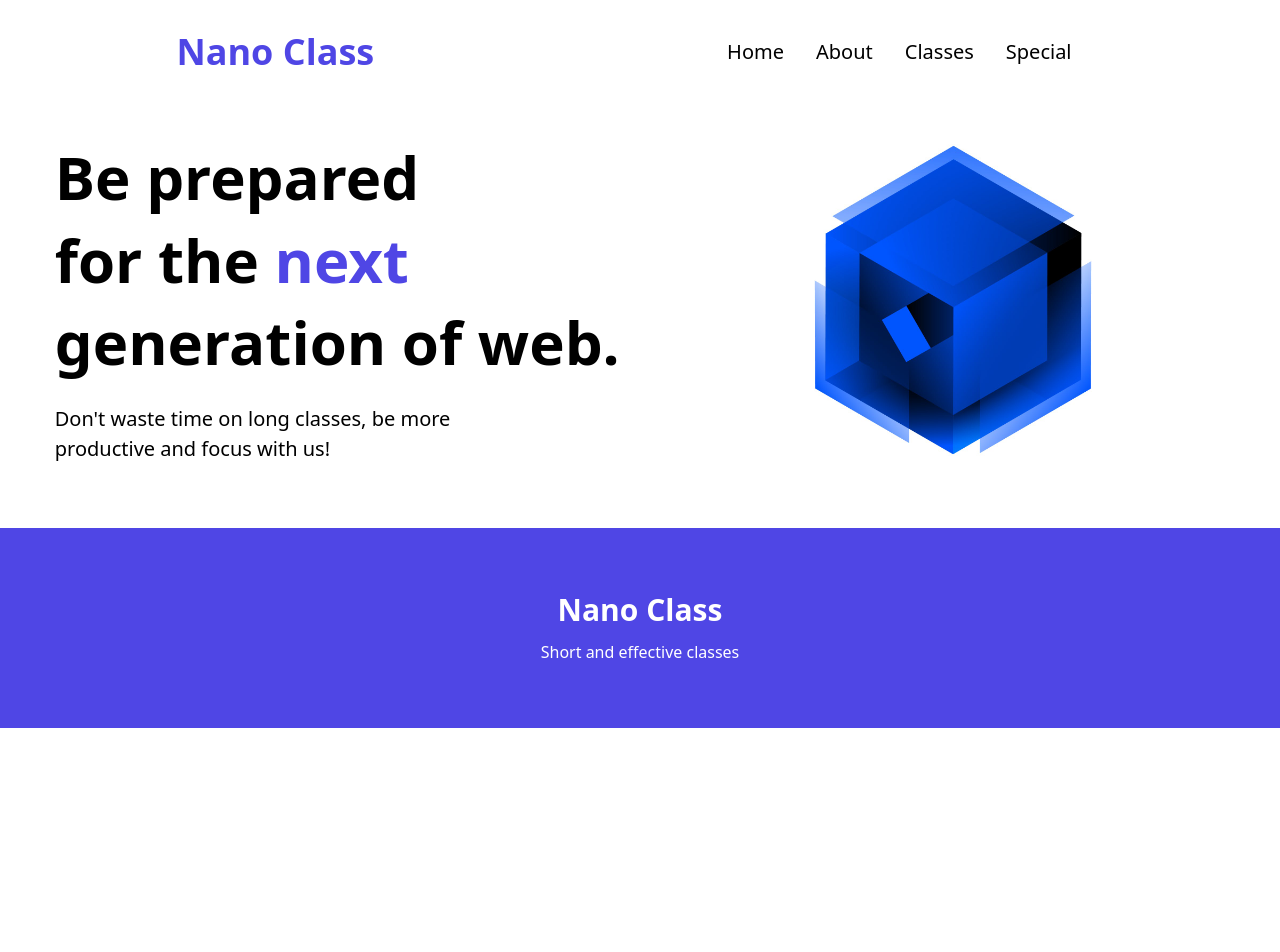
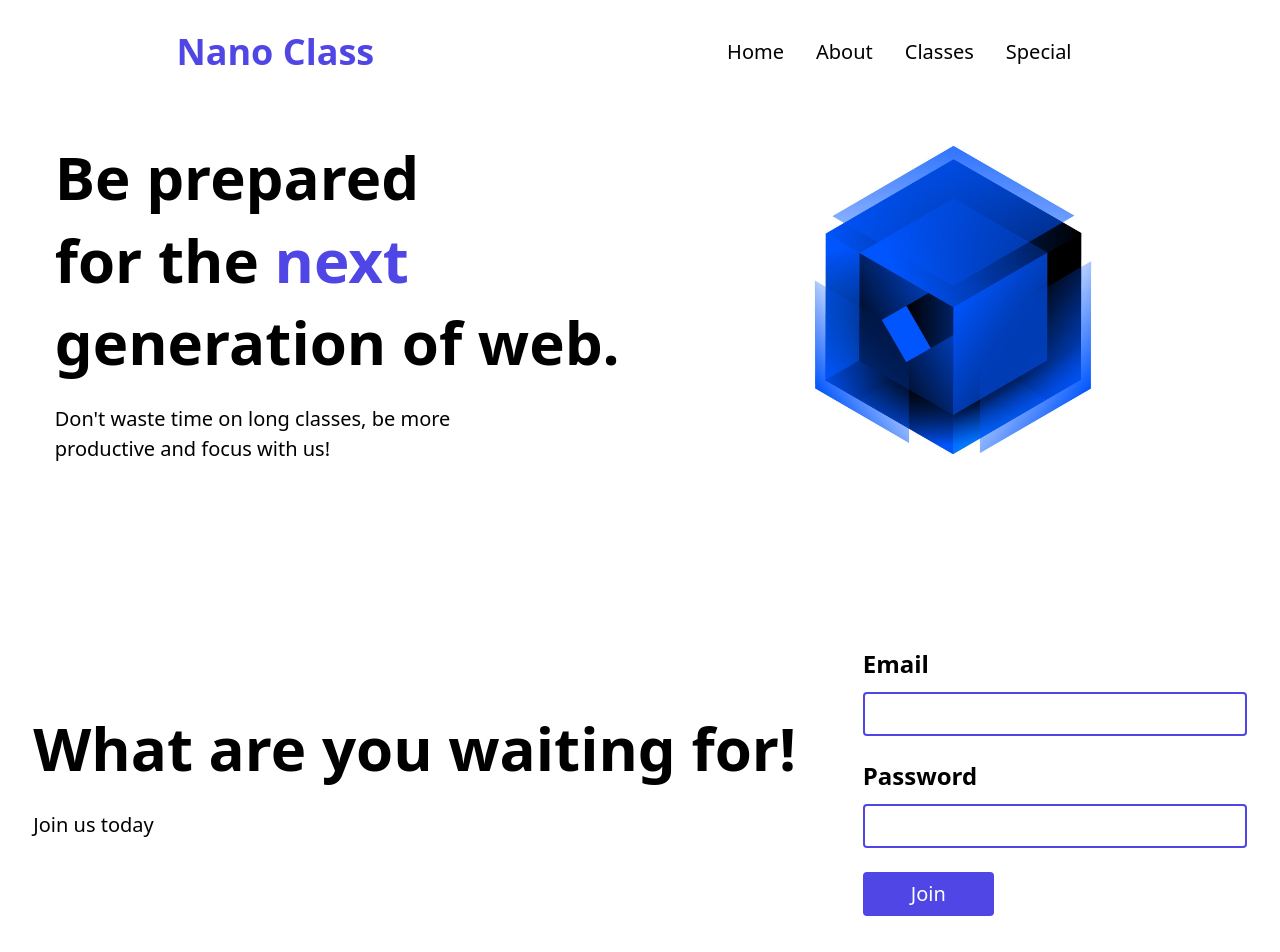
Before and after one commit to moeen-mahmud/nano-class, a React (Create React App) app: page / in a window 1280 px wide. Shown: the top 952 px of the page. Before the commit the page ends 800 px from the top, so only its background shows below. Built offline with nearby package versions, Linux system fonts and the light colour scheme.

Commit message:
work in progress

```diff
--- a/src/components/Home/Home.js
+++ b/src/components/Home/Home.js
@@ -2,6 +2,7 @@ import React from "react";
 
 const Home = () => {
   return (
+    <>
       <div className="flex justify-around items-center my-8">
         <div className="ml-12 leading-loose">
           <h2 className="text-6xl leading-snug font-bold">
@@ -24,6 +25,46 @@ const Home = () => {
           />
         </div>
       </div>
+      <div className="flex justify-around items-center py-32">
+        <div>
+          <h2 className="text-6xl leading-snug font-bold">
+            What are you waiting for!
+          </h2>
+          <p className="text-xl leading-normal mt-5">Join us today</p>
+        </div>
+        <div>
+          <div className="my-6">
+            <label
+              htmlFor="email"
+              className="block text-2xl font-semibold mb-3"
+            >
+              Email
+            </label>
+            <input
+              type="email"
+              name="email"
+              className="border-2 rounded border-indigo-600 w-96 p-2"
+            />
+          </div>
+          <div className="mt-6">
+            <label
+              htmlFor="password"
+              className="block text-2xl font-semibold mb-3"
+            >
+              Password
+            </label>
+            <input
+              type="password"
+              name="email"
+              className="border-2 rounded border-indigo-600 w-96 p-2"
+            />
+          </div>
+          <button className="mt-6 mb-2 bg-indigo-600 text-white rounded px-12 py-2 text-xl">
+            Join
+          </button>
+        </div>
+      </div>
+    </>
   );
 };
 
```
Also changed, not shown: 2 other files (tests, documents, lock files or other folders). Lines whose indentation alone changed are shown as unchanged.
